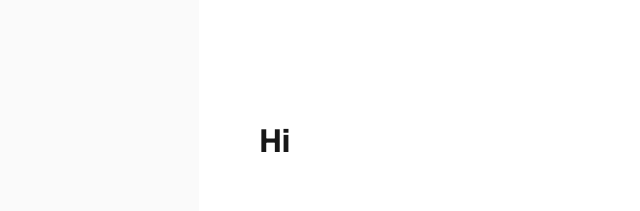
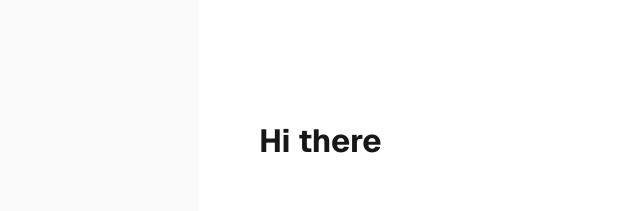
Before and after one commit to tomrw/tomrw.github.io, a Next.js app: page / in a window 1280 px wide. Shown: the top 211 px of the page, without its empty margins (41-681 px from the left). Built offline with nearby package versions, Linux system fonts and the light colour scheme.

Commit message:
update deploy

```diff
--- a/src/app/page.tsx
+++ b/src/app/page.tsx
@@ -4,7 +4,7 @@ export default function Home() {
   return (
     <div className={styles.page}>
       <main className={styles.main}>
-          <h1>Hi</h1>
+        <h1>Hi there</h1>
       </main>
     </div>
   );
```
